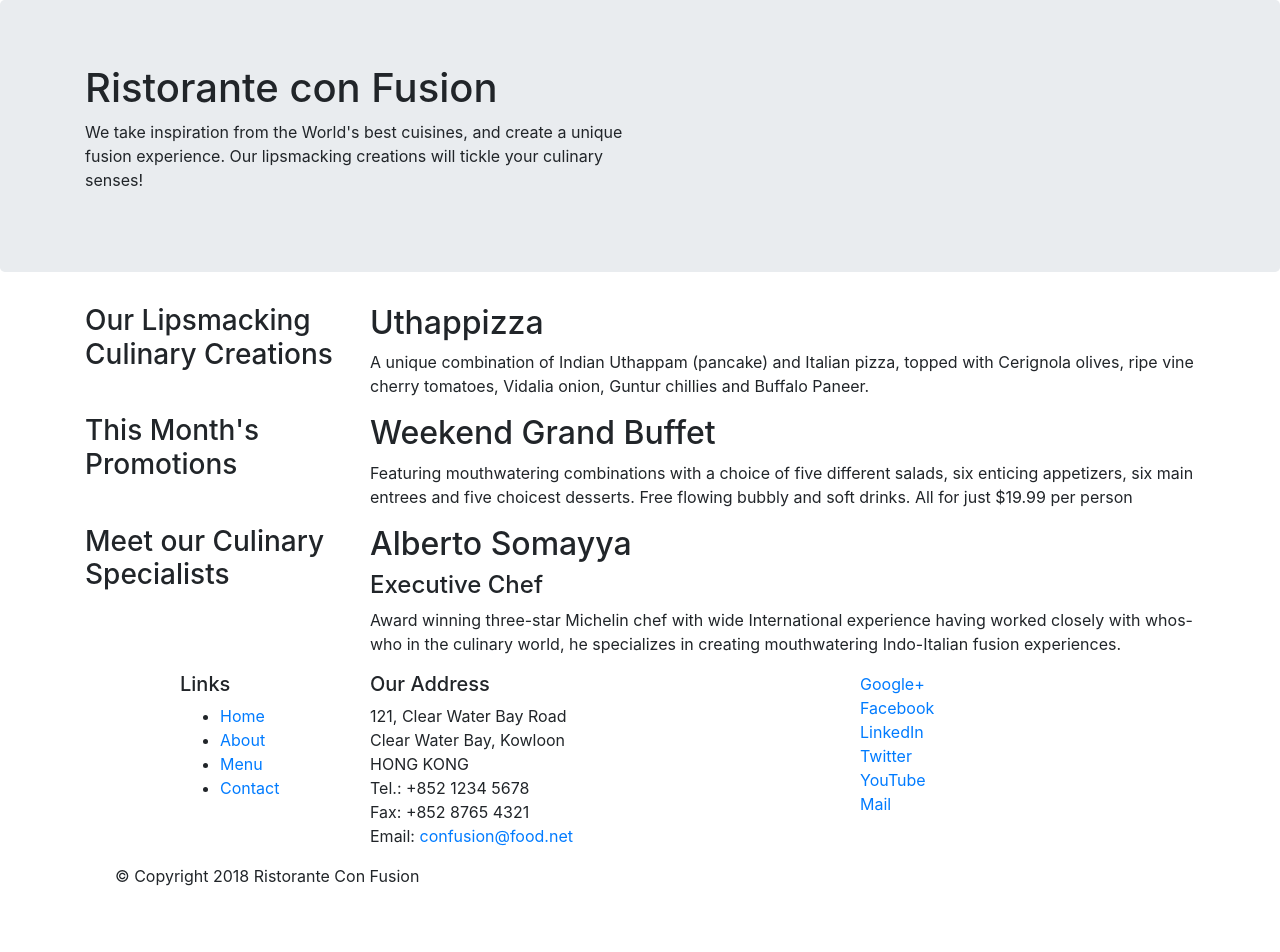
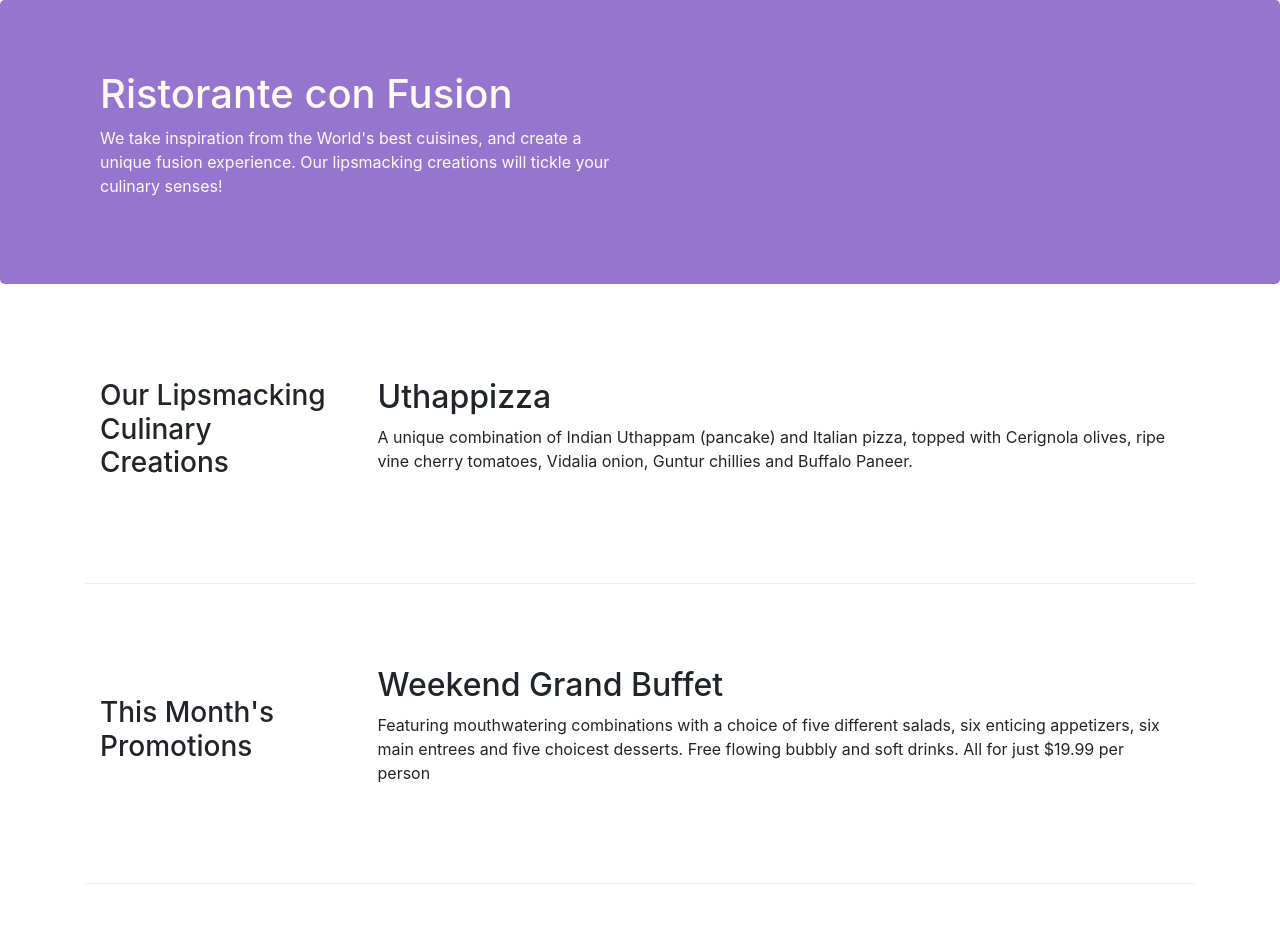
Before and after one commit to Esha-Mangal/Bootstrap, a website: page Bootstrap4/conFusion/index.html in a window 1280 px wide. Shown: the top 952 px of the page. Before the commit the page ends 904 px from the top, so only its background shows below. Drawn offline with nearby package versions, Linux system fonts and the light colour scheme.

Commit message:
Bootstrap grid part2

```diff
--- /dev/null
+++ b/Bootstrap4/conFusion/css/styles.css
@@ -0,0 +1,30 @@
+.row-header {
+    margin: 0px auto;
+    padding: 0px auto;
+}
+
+.row-content {
+    margin: 0px auto;
+    padding: 50px 0px;
+    border-bottom: 1px ridge;
+    min-height: 300px;
+}
+
+.footer {
+    background-color: #D1C4E9;
+    margin: 0px auto;
+    padding: 20px 0px;
+}
+
+.jumbotron {
+    padding: 70px 30px;
+    margin: 0px auto;
+    background: #9575CD;
+    color: floralwhite;
+}
+
+.address {
+    font-size: 80%;
+    margin: 0px;
+    color: #0f0f0f;
+}
--- a/Bootstrap4/conFusion/index.html
+++ b/Bootstrap4/conFusion/index.html
@@ -9,6 +9,7 @@
 
     <!-- Bootstrap CSS -->
     <link rel="stylesheet" href="node_modules/bootstrap/dist/css/bootstrap.min.css">
+    <link rel="stylesheet" href="css/styles.css">
     <title>Ristorante Con Fusion</title>
 </head>
 
@@ -16,7 +17,7 @@
 
     <header class="jumbotron">
         <div class="container">
-            <div class="row">
+            <div class="row row-header">
                 <div class="col-12 col-sm-6">
                     <h1>Ristorante con Fusion</h1>
                     <p>We take inspiration from the World's best cuisines, and create a unique fusion experience. Our lipsmacking creations will tickle your culinary senses!</p>
@@ -28,7 +29,7 @@
     </header>
 
     <div class="container">
-        <div class="row">
+        <div class="row row-content align-items-center">
             <div class="col-12 col-sm-4 col-md-3">
                 <h3>Our Lipsmacking Culinary Creations</h3>
             </div>
@@ -39,7 +40,7 @@
         </div>
 
 
-        <div class="row">
+        <div class="row row-content align-items-center">
             <div  class="col-12 col-sm-4 col-md-3">
                 <h3>This Month's Promotions</h3>
             </div>
@@ -49,7 +50,7 @@
             </div>
         </div>
 
-        <div class="row">
+        <div class="row row-content align-items-center">
             <div class="col-12 col-sm-4 col-md-3">
                 <h3>Meet our Culinary Specialists</h3>
             </div>
@@ -61,19 +62,19 @@
         </div>
     </div>
 
-    <footer>
+    <footer class="footer">
         <div class="container">
             <div class="row">
-                <div class="col-4 offset-1 col-sm-2">
+                <div class="col-5 offset-1 col-sm-2">
                     <h5>Links</h5>
-                    <ul>
+                    <ul class="list-unstyled">
                         <li><a href="#">Home</a></li>
                         <li><a href="#">About</a></li>
                         <li><a href="#">Menu</a></li>
                         <li><a href="#">Contact</a></li>
                     </ul>
                 </div>
-                <div class="col-7 col-sm-5">
+                <div class="col-6 col-sm-5">
                     <h5>Our Address</h5>
                     <address>
 		              121, Clear Water Bay Road<br>
@@ -84,8 +85,8 @@
 		              Email: <a href="mailto:confusion@food.net">confusion@food.net</a>
 		           </address>
                 </div>
-                <div  class="col-12 col-sm-4 order-sm-last col-md-3">
-                    <div class="col-12 col-sm-4">
+                <div class="col-12 col-sm-4 align-self-center">
+                    <div class="text-center">
                         <a href="http://google.com/+">Google+</a>
                         <a href="http://www.facebook.com/profile.php?id=">Facebook</a>
                         <a href="http://www.linkedin.com/in/">LinkedIn</a>
@@ -95,7 +96,7 @@
                     </div>
                 </div>
            </div>
-           <div class="col col-sm order-sm-first col-md">
+           <div class="row justify-content-center">
                 <div class="col-auto">
                     <p>© Copyright 2018 Ristorante Con Fusion</p>
                 </div>
```
